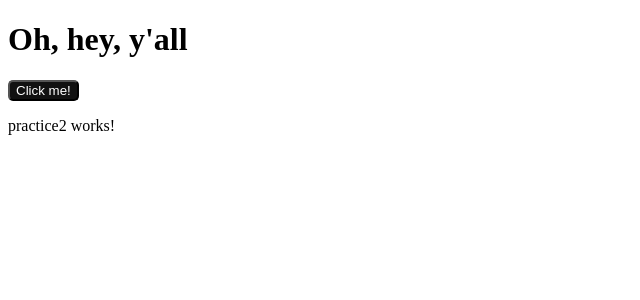
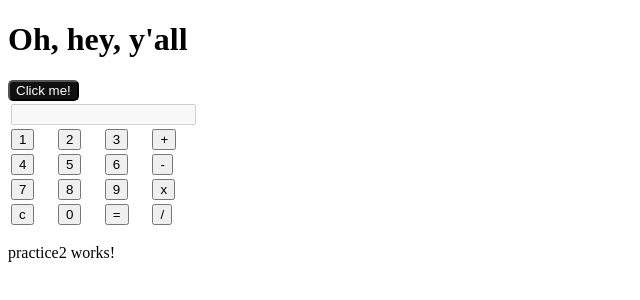
Before and after one commit to jkgaza/A5Practice, an Angular app in the folder a5Practice/: page / in a window 1280 px wide. Shown: the top 300 px of the page, without its empty margins (0-640 px from the left). Built offline with nearby package versions, Linux system fonts and the light colour scheme.

Commit message:
Added a calculator. Will it be affective? Probably not, let's find out

```diff
--- a/a5Practice/src/app/components/practice1/practice1.component.html
+++ b/a5Practice/src/app/components/practice1/practice1.component.html
@@ -1 +1,37 @@
 <button (click)="changeColor()" [ngClass]="{'dark': toggle, 'light': !togggle}">Click me!</button>
+
+<div>
+    <form name="calculator">
+        <table>
+           <tr>
+              <td colspan="4">
+                 <input type="text" name="display" id="display" disabled>
+              </td>
+           </tr>
+           <tr>
+              <td><input type="button" name="one" value="1" onclick="calculator.display.value += '1'"></td>
+              <td><input type="button" name="two" value="2" onclick="calculator.display.value += '2'"></td>
+              <td><input type="button" name="three" value="3" onclick="calculator.display.value += '3'"></td>
+              <td><input type="button" class="operator" name="plus" value="+" onclick="calculator.display.value += '+'"></td>
+           </tr>
+           <tr>
+              <td><input type="button" name="four" value="4" onclick="calculator.display.value += '4'"></td>
+              <td><input type="button" name="five" value="5" onclick="calculator.display.value += '5'"></td>
+              <td><input type="button" name="six" value="6" onclick="calculator.display.value += '6'"></td>
+              <td><input type="button" class="operator" name="minus" value="-" onclick="calculator.display.value += '-'"></td>
+           </tr>
+           <tr>
+              <td><input type="button" name="seven" value="7" onclick="calculator.display.value += '7'"></td>
+              <td><input type="button" name="eight" value="8" onclick="calculator.display.value += '8'"></td>
+              <td><input type="button" name="nine" value="9" onclick="calculator.display.value += '9'"></td>
+              <td><input type="button" class="operator" name="times" value="x" onclick="calculator.display.value += '*'"></td>
+           </tr>
+           <tr>
+              <td><input type="button" id="clear" name="clear" value="c" onclick="calculator.display.value = ''"></td>
+              <td><input type="button" name="zero" value="0" onclick="calculator.display.value += '0'"></td>
+              <td><input type="button" name="doit" value="=" onclick="calculator.display.value = eval(calculator.display.value)"></td>
+              <td><input type="button" class="operator" name="div" value="/" onclick="calculator.display.value += '/'"></td>
+           </tr>
+        </table>
+     </form>
+</div>
```
